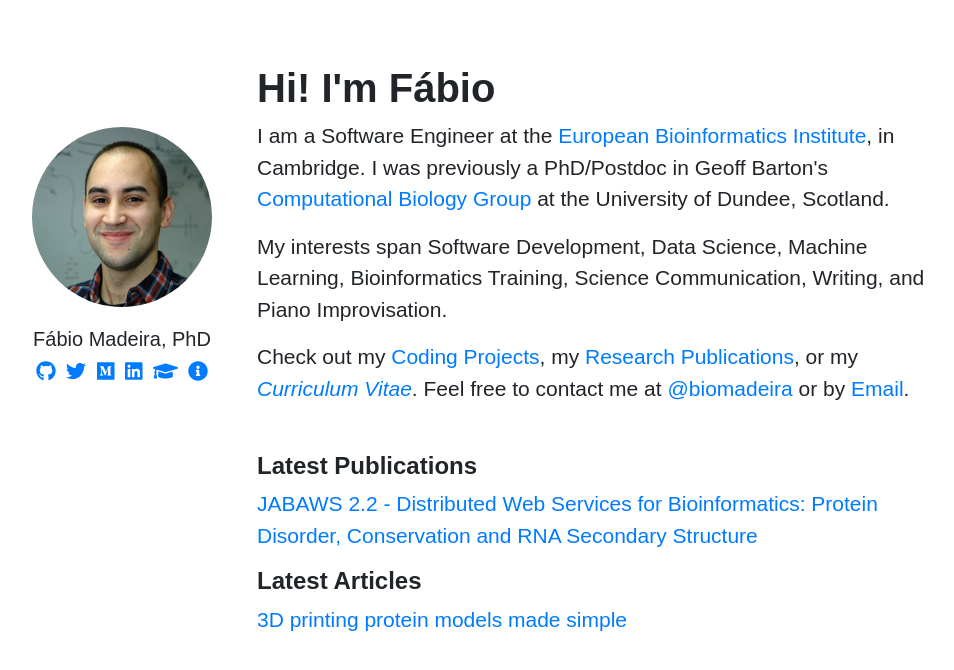
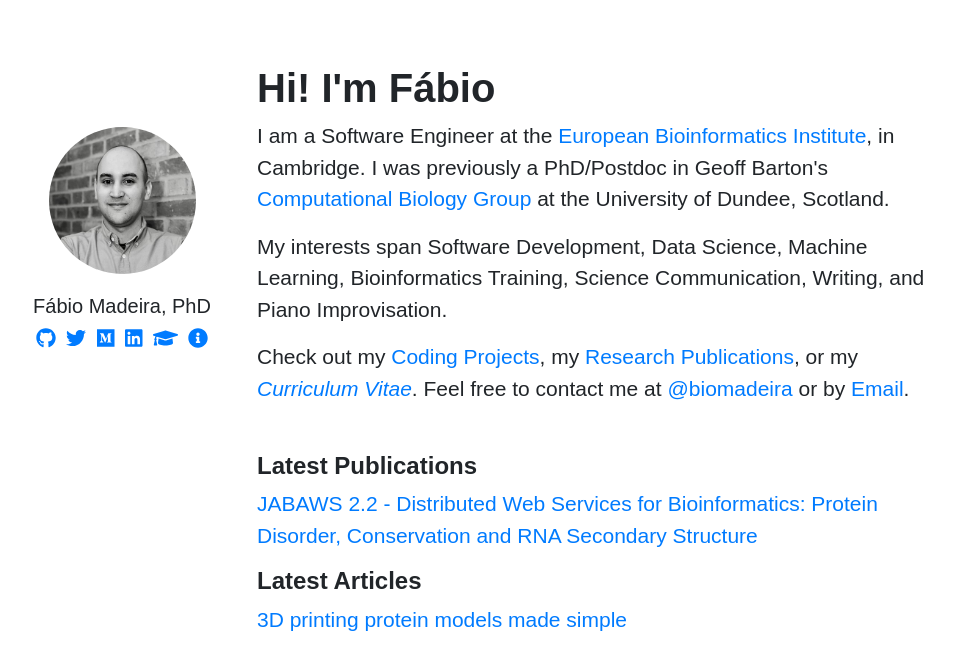
Before and after one commit to biomadeira/biomadeira.github.io, a Jekyll site: the page built from index.html, in a window 1280 px wide. Shown: the top 670 px of the page, without its empty margins (158-1112 px from the left). Built offline with Jekyll 4.4.1, drawn with Linux system fonts in a browser that asks for light colours; nearby versions of some CDN libraries.

Commit message:
Updated picture

```diff
--- a/_config.yml
+++ b/_config.yml
@@ -16,7 +16,7 @@ baseurl: /
 author: Fábio Madeira
 title: Fábio Madeira | Welcome to my homepage
 description: Personal Landing Page
-avatar: fabio.png
+avatar: fabio.jpg
 
 # Contacts
 email: fabiomadeira@me.com
--- a/index.html
+++ b/index.html
@@ -5,7 +5,7 @@ layout: layout
   <div class="row">
     <div class="col-md-3" style="text-align:center;">
       <div class="avatar">
-    	   <img class="rounded-circle" src="{{ site.baseurl }}static/img/{{ site.avatar }}" alt="Responsive image">
+    	   <img class="rounded-circle" src="{{ site.baseurl }}static/img/{{ site.avatar }}" alt="Responsive image" style="max-width: 70%; height: auto;">
       </div>
       <h5>Fábio Madeira, PhD</h5>
       {% include social.html %}
```
Also changed, not shown: static/img/fabio.jpg (added), static/img/fabio.png (deleted).
